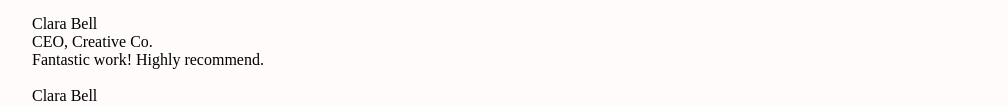
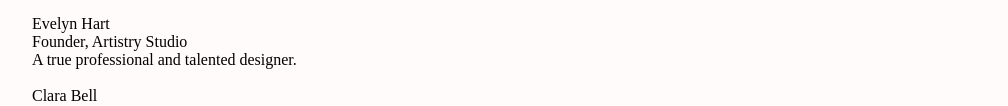
Before and after one commit to aadit-vachher/capstone, a plain HTML site: page index.html in a window 1280 px wide. Shown: the part 3818-3924 px from the top of the page, without its empty margins (24-1032 px from the left). Drawn offline with Linux system fonts and the light colour scheme.

Commit message:
third card

```diff
--- a/index.html
+++ b/index.html
@@ -162,10 +162,10 @@
             <div>
                 <img src="" alt="">
                 <div class="text">
-                    <div class="text-upper">Clara Bell</div>
-                    <div class="text-lower">CEO, Creative Co.</div>
+                    <div class="text-upper">Evelyn Hart</div>
+                    <div class="text-lower">Founder, Artistry Studio</div>
                 </div>
-                <div class="text-down">Fantastic work! Highly recommend.</div>
+                <div class="text-down">A true professional and talented designer.</div>
             </div>
         </div>
 
```
